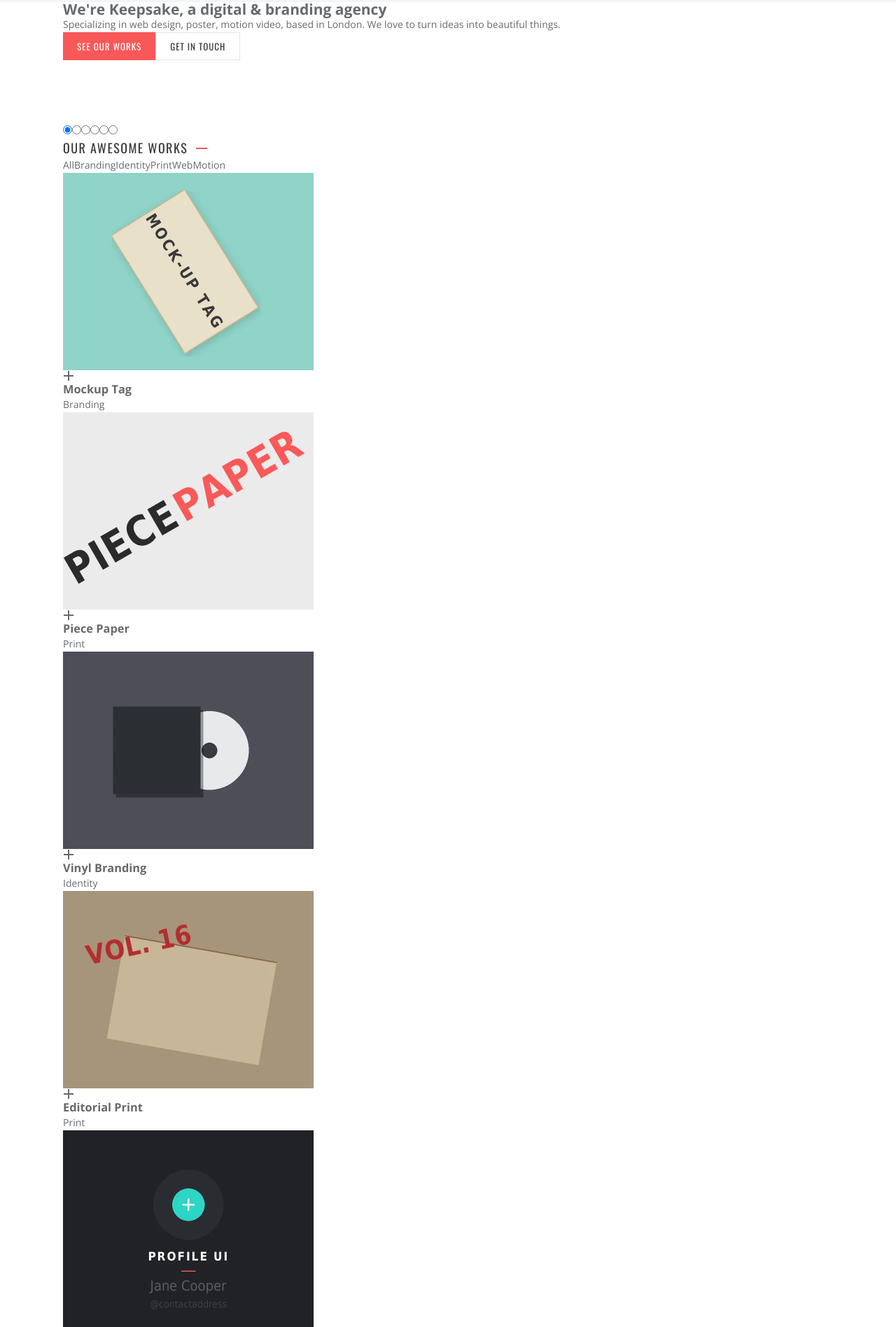
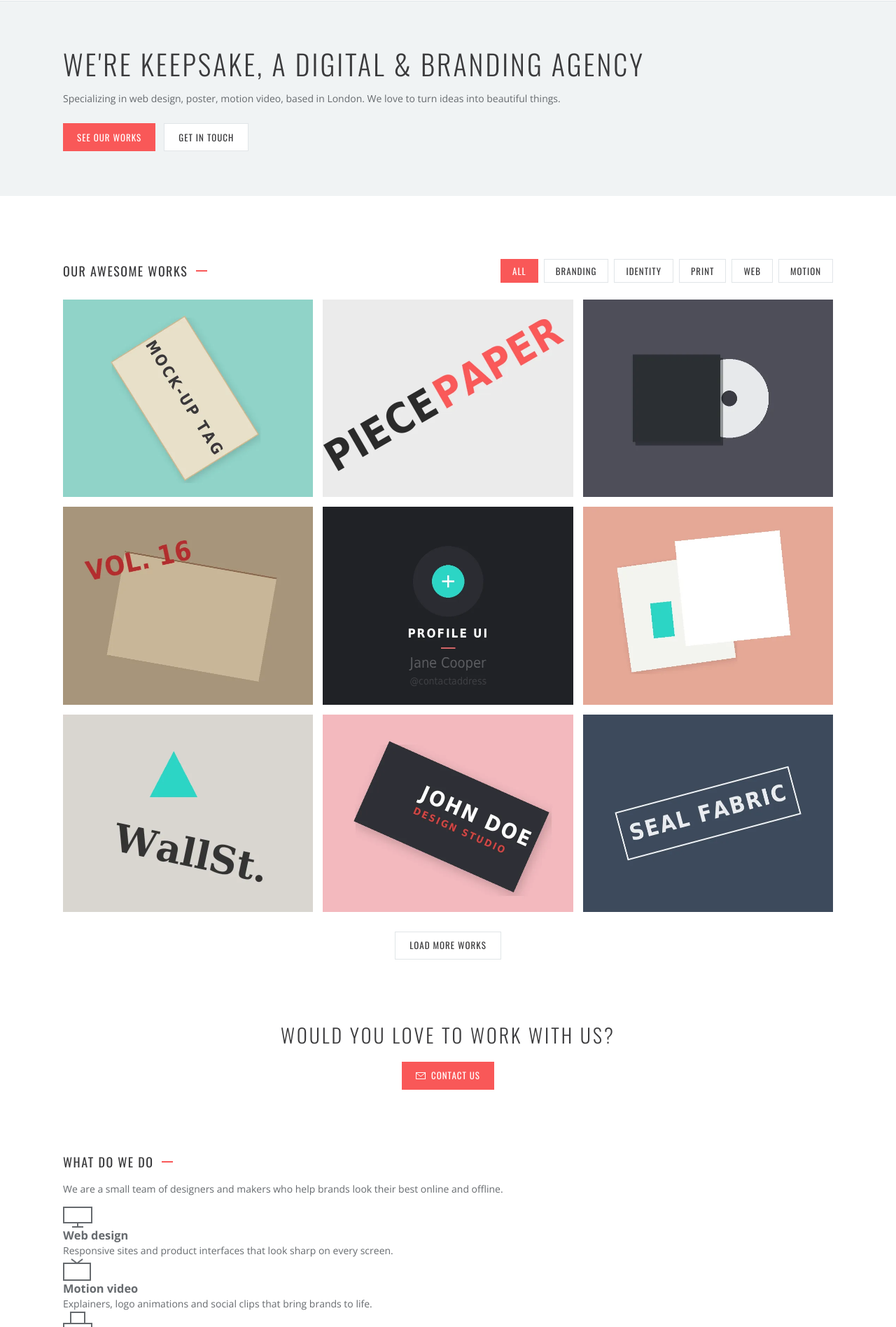
Before and after one commit to vlad-padurian/landing-keepsake-vite, a Node project: template src/pages/index.pug in a window 1280 px wide. Shown: the part 98-1994 px from the top of the page at 70% size. Run offline with Node 20 templates, Linux system fonts and the light colour scheme; the template is opened without the code that fills it, so the values that code supplies are empty; style sheets or scripts are compiled from the project's sources; some libraries are stand-ins or nearby versions.

Commit message:
feat(scss): add hero, works, work-card, filter and cta components (task 3)

```diff
--- /dev/null
+++ b/src/styles/components/_chip.scss
@@ -0,0 +1,25 @@
+@use '../utils' as *;
+
+.chip {
+  @include flex-center;
+
+  flex-shrink: 0;
+  height: rem(34);
+  padding: 0 rem(16);
+  border: 1px solid var(--color-border);
+  background-color: var(--color-white);
+  font-family: var(--font-oswald);
+  font-size: var(--fs-ui);
+  font-weight: 400;
+  line-height: rem(18);
+  letter-spacing: 1px;
+  text-transform: uppercase;
+  white-space: nowrap;
+  color: var(--color-text-dark);
+  cursor: pointer;
+
+  &:hover {
+    border-color: var(--color-accent);
+    color: var(--color-accent);
+  }
+}
--- /dev/null
+++ b/src/styles/components/_cta.scss
@@ -0,0 +1,31 @@
+@use '../utils' as *;
+
+.cta {
+  &__container {
+    display: flex;
+    flex-direction: column;
+    align-items: center;
+    gap: rem(20);
+    text-align: center;
+  }
+
+  &__title {
+    font-family: var(--font-oswald);
+    font-size: rem(22);
+    font-weight: 300;
+    line-height: rem(30);
+    letter-spacing: 3px;
+    text-transform: uppercase;
+    color: var(--color-text-dark);
+
+    @include mq(md) {
+      font-size: rem(24);
+      line-height: rem(32);
+    }
+
+    @include mq(lg) {
+      font-size: rem(28);
+      line-height: rem(36);
+    }
+  }
+}
--- /dev/null
+++ b/src/styles/components/_filter-radio.scss
@@ -0,0 +1,51 @@
+@use '../utils' as *;
+
+$filters: all, branding, identity, print, web, motion;
+
+.filter-radio {
+  position: absolute;
+  width: 1px;
+  height: 1px;
+  opacity: 0;
+  pointer-events: none;
+
+  @each $id in $filters {
+    &--#{$id}:checked ~ .works__head .chip--#{$id} {
+      border-color: var(--color-accent);
+      background-color: var(--color-accent);
+      color: var(--color-white);
+    }
+
+    &--#{$id}:focus-visible ~ .works__head .chip--#{$id} {
+      @include focus-ring;
+    }
+
+    @if $id != all {
+      &--#{$id}:checked ~ .works__grid .work-card:not([data-category='#{$id}']) {
+        display: none;
+      }
+    }
+  }
+}
+
+.filter-radio--all:checked ~ .works__grid .work-card {
+  &:nth-child(n + 6) {
+    display: none;
+  }
+
+  @include mq(md) {
+    &:nth-child(n + 6) {
+      display: block;
+    }
+
+    &:nth-child(n + 9) {
+      display: none;
+    }
+  }
+
+  @include mq(lg) {
+    &:nth-child(n + 9) {
+      display: block;
+    }
+  }
+}
--- /dev/null
+++ b/src/styles/components/_hero.scss
@@ -0,0 +1,48 @@
+@use '../utils' as *;
+
+.hero {
+  padding: rem(40) 0;
+  background-color: var(--color-bg-light);
+
+  @include mq(md) {
+    padding: rem(52) 0;
+  }
+
+  @include mq(lg) {
+    padding: rem(64) 0;
+  }
+
+  &__title {
+    margin-bottom: rem(14);
+    font-family: var(--font-oswald);
+    font-size: rem(26);
+    font-weight: 300;
+    line-height: 1.25;
+    letter-spacing: 3px;
+    text-transform: uppercase;
+    color: var(--color-text-dark);
+
+    @include mq(md) {
+      font-size: rem(32);
+    }
+
+    @include mq(lg) {
+      font-size: rem(40);
+    }
+  }
+
+  &__desc {
+    margin-bottom: rem(24);
+  }
+
+  &__actions {
+    display: flex;
+    flex-direction: column;
+    gap: rem(10);
+
+    @include mq(md) {
+      flex-direction: row;
+      gap: rem(12);
+    }
+  }
+}
--- /dev/null
+++ b/src/styles/components/_work-card.scss
@@ -0,0 +1,68 @@
+@use '../utils' as *;
+
+.work-card {
+  position: relative;
+  aspect-ratio: 1 / 0.72;
+  overflow: hidden;
+  background-color: var(--color-bg-light);
+  cursor: pointer;
+
+  @include mq(md) {
+    aspect-ratio: 1 / 0.79;
+  }
+
+  &__img {
+    width: 100%;
+    height: 100%;
+    object-fit: cover;
+  }
+
+  &__overlay {
+    @include flex-center(rem(10));
+
+    position: absolute;
+    inset: 0;
+    flex-direction: column;
+    background-color: var(--color-overlay);
+    opacity: 0;
+    transition: opacity 0.3s ease;
+  }
+
+  &:hover &__overlay,
+  &:focus-visible &__overlay,
+  &:focus-within &__overlay {
+    opacity: 1;
+  }
+
+  &__icon {
+    @include flex-center;
+
+    width: rem(44);
+    height: rem(44);
+    border-radius: 50%;
+    background-color: var(--color-teal);
+    color: var(--color-white);
+  }
+
+  &__title {
+    font-family: var(--font-oswald);
+    font-size: rem(17);
+    font-weight: 400;
+    line-height: rem(25);
+    letter-spacing: 1.5px;
+    text-transform: uppercase;
+    color: var(--color-white);
+  }
+
+  &__divider {
+    width: rem(30);
+    height: 2px;
+    background-color: var(--color-accent);
+  }
+
+  &__cat {
+    font-size: rem(13);
+    line-height: rem(18);
+    color: var(--color-teal);
+  }
+}
--- /dev/null
+++ b/src/styles/components/_works.scss
@@ -0,0 +1,61 @@
+@use '../utils' as *;
+
+.works {
+  &__head {
+    display: flex;
+    flex-direction: column;
+    gap: rem(18);
+    margin-bottom: rem(22);
+
+    @include mq(md) {
+      flex-direction: row;
+      align-items: center;
+      justify-content: space-between;
+      margin-bottom: rem(24);
+    }
+  }
+
+  &__chips {
+    display: flex;
+    gap: rem(8);
+    margin-right: calc(var(--container-padding) * -1);
+    padding-right: var(--container-padding);
+    overflow-x: auto;
+    scrollbar-width: none;
+
+    @include mq(md) {
+      margin-right: 0;
+      padding-right: 0;
+      overflow: visible;
+    }
+  }
+
+  &__grid {
+    display: grid;
+    grid-template-columns: 1fr;
+    gap: rem(12);
+
+    @include mq(md) {
+      grid-template-columns: repeat(2, 1fr);
+    }
+
+    @include mq(lg) {
+      grid-template-columns: repeat(3, 1fr);
+      gap: rem(14);
+    }
+  }
+
+  &__more {
+    display: flex;
+    justify-content: center;
+    margin-top: rem(28);
+  }
+
+  &__more-btn {
+    width: 100%;
+
+    @include mq(md) {
+      width: auto;
+    }
+  }
+}
--- a/src/styles/components/index.scss
+++ b/src/styles/components/index.scss
@@ -8,3 +8,9 @@
 @forward 'nav';
 @forward 'header';
 @forward 'menu-toggle';
+@forward 'hero';
+@forward 'chip';
+@forward 'works';
+@forward 'work-card';
+@forward 'filter-radio';
+@forward 'cta';
```
